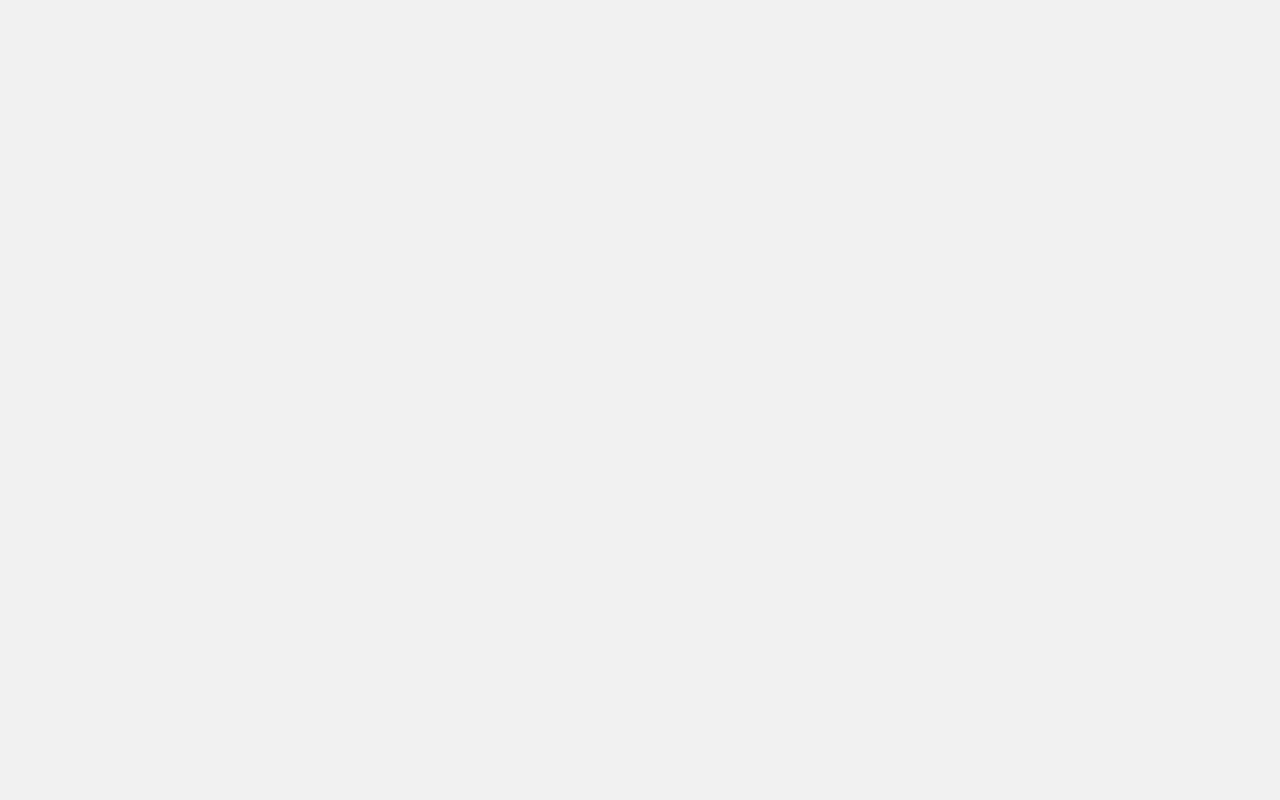
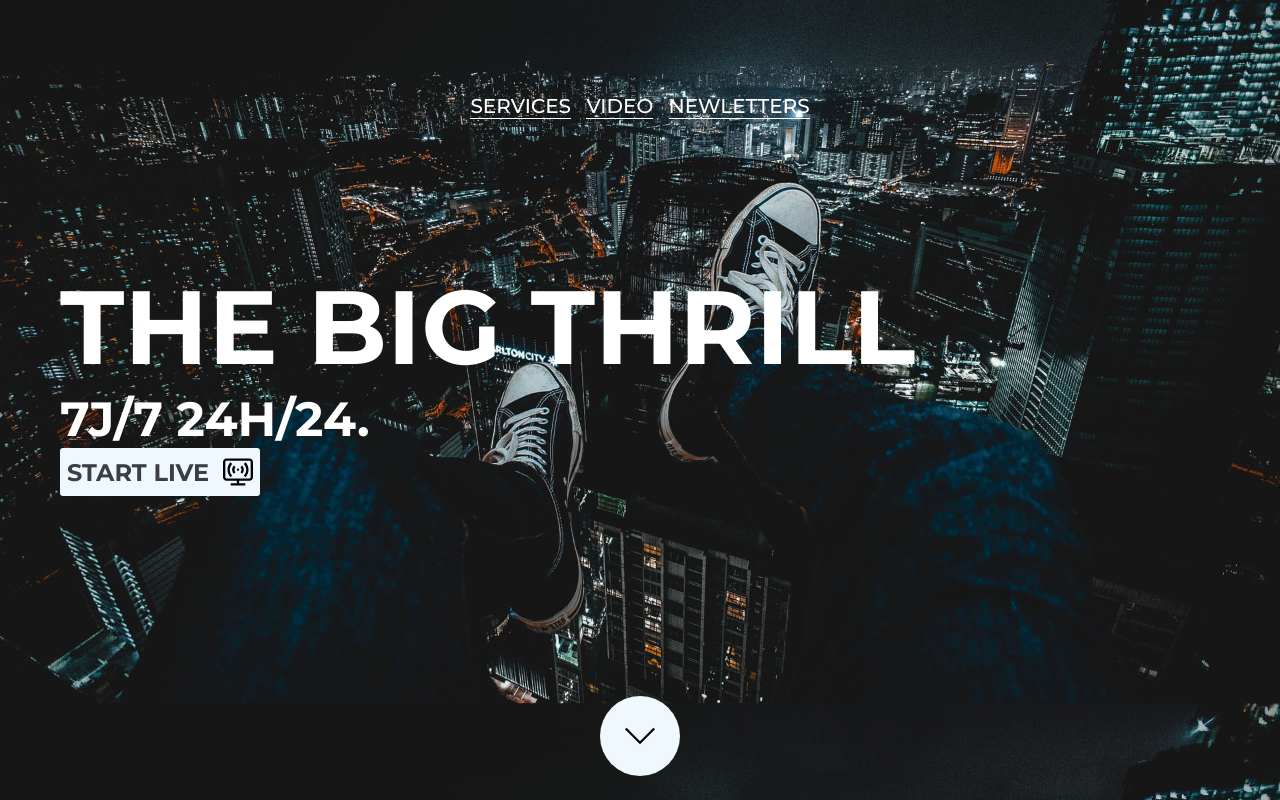
Before and after one commit to anuraganand789/LearningCSS, a plain HTML site: page udemy_30_css_exercises_course/3. Homepage/index.html in a window 1280 px wide. Drawn offline with Linux system fonts and the light colour scheme.

Commit message:
completed Navbar exercise, and started working on Homepage task

```diff
--- a/udemy_30_css_exercises_course/3. Homepage/index.html
+++ b/udemy_30_css_exercises_course/3. Homepage/index.html
@@ -13,8 +13,33 @@
     />
   </head>
   <body>
+    <nav class="nav">
+      <ul class="nav__list">
+        <li class="nav__item">Services</li>
+        <li class="nav__item">Video</li>
+        <li class="nav__item">NewLetters</li>
+      </ul>
+    </nav>
 
+    <header class="header">
+      <h1 class="heading-1">
+        the big thrill
+      </h1>
+      <h3 class="heading-3">
+        7J/7 24H/24.
+      </h3>
 
+      <div class="start-live">
+        <h5 class="heading-5">start live</h5>
+        <object data="./ressources/streaming.svg" type="" class="start-live__icon"></object>
+      </div>
+    </header>
+
+    <div class="footer">
+      <div class="footer__icon">
+        <object data="./ressources/chevron-down.svg" type="" class="start-live__icon"></object>
+      </div>
+    </div>
 
   </body>
 </html>
--- a/udemy_30_css_exercises_course/3. Homepage/style.css
+++ b/udemy_30_css_exercises_course/3. Homepage/style.css
@@ -7,5 +7,120 @@
 }
 body {
   background: #f1f1f1;
-  font-family: roboto, sans-serif;
+  font-family: Montserrat, roboto, sans-serif;
+  background-image: url(./ressources/citynight.jpg);
+  background-size: cover;
+  background-position-y: -150px;
+  padding: 24px 16px;
 }
+
+.nav {
+  color : #fff;
+  width: 100%;
+  margin-top : 70px;
+  font-size: 20px;
+  text-align: center;
+  font-weight: 500;
+}
+
+.nav__list {
+  list-style: none;
+}
+
+.nav__item {
+  text-transform: uppercase;
+  display: inline-block;
+  border-bottom: 1px solid #fff;
+}
+
+.nav__item:hover {
+  border-bottom: 1px solid black;
+}
+
+.nav__item:not(:first-child) {
+  margin-left: 10px;
+}
+
+.header {
+  margin-top: 18vh;
+  margin-left :44px;
+  color : #fff;
+}
+
+.header .heading-1 {
+  font-size: 104px;
+  text-transform: uppercase;
+}
+
+.header .heading-3 {
+  font-size: 48px;
+}
+
+.start-live {
+  width: 200px;
+  height: 48px;
+  background-color: aliceblue;
+  display: flex;
+  align-items: center;
+  justify-content: space-around;
+  border-radius: 3px;
+}
+
+.start-live .heading-5 {
+  text-transform: uppercase;
+  font-size: 24px;
+  color : rgba(0, 0, 0, .75);
+}
+.start-live__icon {
+  fill : rgba(0, 0, 0, .75);
+  height: 30px;
+  width: 30px;
+}
+
+.footer {
+  width: 100%;
+  margin-top : 16%;
+}
+
+.footer__icon {
+  background-color: aliceblue;
+  width : 80px;
+  height : 80px;
+  border-radius: 50%;
+  text-align: center;
+  display: flex;
+  align-items: center;
+  justify-content: center;
+  margin-left : 50%;
+  transform : translateX(-50%);
+  z-index: 1;
+}
+
+.footer__icon:hover::after {
+  transform : translateX(-50%);
+  margin-left : 50%;
+  content: "";
+  width: 80px;
+  height: 80px;
+  border-radius: 50%;
+  background-color: aliceblue;
+  animation: scaleup .5s ease-in-out;
+  z-index: -1000;
+}
+
+@keyframes scaleup {
+  0% {
+    scale : 1;
+    opacity: 0;
+  }
+
+  50% {
+    scale : 1.2;
+    opacity: .7
+  }
+
+  100% {
+    scale : 1.5;
+    opacity: 1;
+  }
+}
```
Also changed, not shown: udemy_30_css_exercises_course/2. Navbars/exercise.css (+39 -8 lines).
